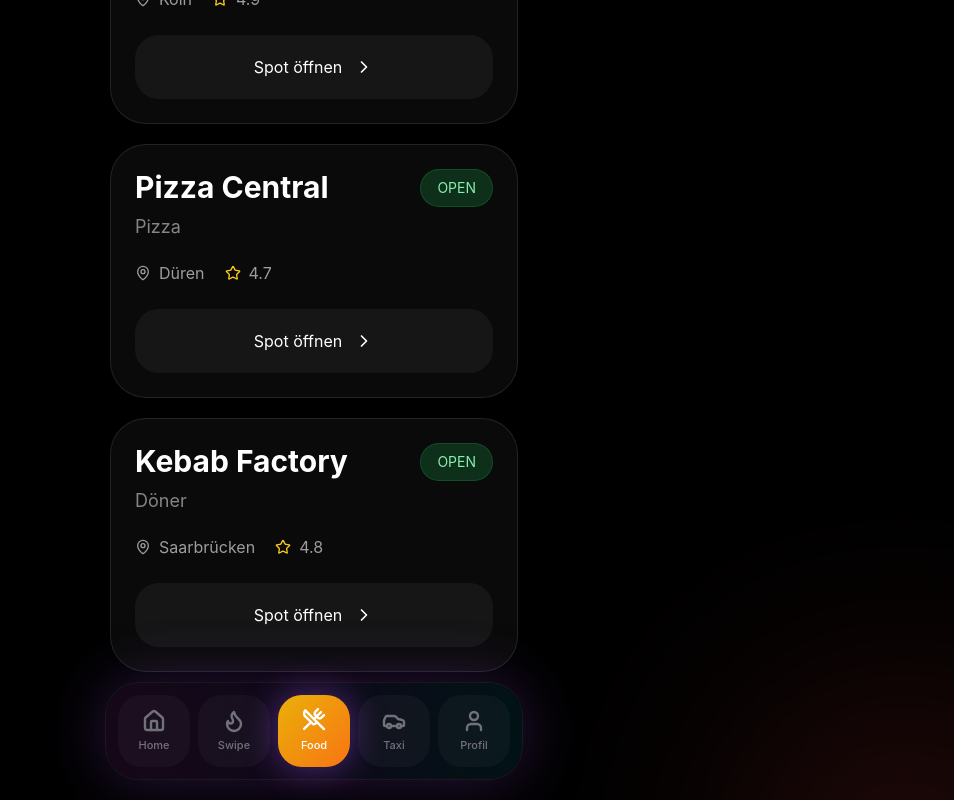
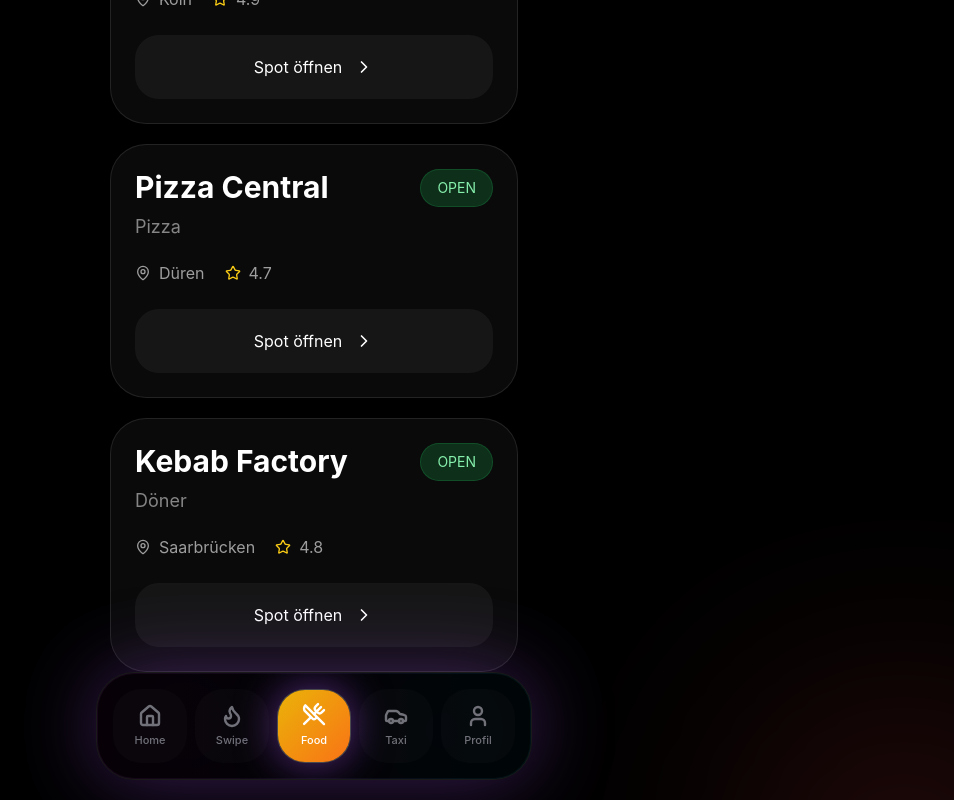
Before and after one commit to partynoxen/noxen-beta, a Next.js app: page /food in a window 1280 px wide. Shown: the part 628-1428 px from the top of the page, without its empty margins (326-1280 px from the left). Built offline with nearby package versions, Linux system fonts and the light colour scheme.

Commit message:
New premium nav

```diff
--- a/app/components/bottom-nav.tsx
+++ b/app/components/bottom-nav.tsx
@@ -48,29 +48,83 @@ export default function BottomNav() {
   const pathname = usePathname();
 
   return (
-    <div className="fixed bottom-5 left-1/2 z-[999] -translate-x-1/2">
+    <div className="fixed bottom-5 left-1/2 z-[9999] -translate-x-1/2">
       <motion.div
-        initial={{ opacity: 0, y: 40 }}
-        animate={{ opacity: 1, y: 0 }}
+        initial={{
+          opacity: 0,
+          y: 60,
+          scale: 0.9,
+        }}
+        animate={{
+          opacity: 1,
+          y: 0,
+          scale: 1,
+        }}
         transition={{
-          duration: 0.5,
+          duration: 0.6,
+          ease: "easeOut",
         }}
         className="
           relative
           flex
           items-center
           gap-2
-          rounded-[34px]
+          overflow-hidden
+          rounded-[38px]
           border
           border-white/10
-          bg-black/40
-          px-3
-          py-3
-          backdrop-blur-3xl
-          shadow-[0_0_60px_rgba(168,85,247,0.25)]
+          bg-black/30
+          px-4
+          py-4
+          backdrop-blur-[40px]
+          shadow-[0_0_80px_rgba(168,85,247,0.35)]
         "
       >
-        <div className="absolute inset-0 rounded-[34px] bg-gradient-to-r from-fuchsia-500/10 via-violet-500/10 to-cyan-500/10" />
+        <div className="absolute inset-0 bg-gradient-to-r from-fuchsia-500/10 via-violet-500/10 to-cyan-500/10" />
+
+        <div className="absolute inset-[1px] rounded-[36px] bg-black/70" />
+
+        <motion.div
+          animate={{
+            opacity: [0.2, 0.5, 0.2],
+            scale: [1, 1.2, 1],
+          }}
+          transition={{
+            duration: 6,
+            repeat: Infinity,
+          }}
+          className="
+            absolute
+            left-10
+            top-0
+            h-24
+            w-24
+            rounded-full
+            bg-fuchsia-500/20
+            blur-3xl
+          "
+        />
+
+        <motion.div
+          animate={{
+            opacity: [0.2, 0.6, 0.2],
+            scale: [1, 1.3, 1],
+          }}
+          transition={{
+            duration: 7,
+            repeat: Infinity,
+          }}
+          className="
+            absolute
+            right-10
+            bottom-0
+            h-24
+            w-24
+            rounded-full
+            bg-cyan-500/20
+            blur-3xl
+          "
+        />
 
         {navItems.map((item) => {
           const active = pathname === item.href;
@@ -79,29 +133,56 @@ export default function BottomNav() {
           return (
             <Link key={item.href} href={item.href}>
               <motion.div
-                whileTap={{ scale: 0.9 }}
-                whileHover={{ y: -4 }}
+                whileHover={{
+                  y: -6,
+                  scale: 1.05,
+                }}
+                whileTap={{
+                  scale: 0.92,
+                }}
                 className={`
                   relative
+                  z-10
                   flex
-                  h-[72px]
-                  w-[72px]
+                  h-[74px]
+                  w-[74px]
                   flex-col
                   items-center
                   justify-center
                   overflow-hidden
-                  rounded-[24px]
+                  rounded-[28px]
+                  border
                   transition-all
-                  duration-300
+                  duration-500
                   ${
                     active
-                      ? "bg-white/10 shadow-[0_0_35px_rgba(168,85,247,0.45)]"
-                      : "bg-white/[0.03]"
+                      ? "border-white/20 bg-white/10 shadow-[0_0_40px_rgba(168,85,247,0.5)]"
+                      : "border-transparent bg-white/[0.02]"
                   }
                 `}
               >
                 {active && (
                   <>
+                    <motion.div
+                      animate={{
+                        opacity: [0.4, 1, 0.4],
+                        scale: [1, 1.4, 1],
+                      }}
+                      transition={{
+                        duration: 2.5,
+                        repeat: Infinity,
+                      }}
+                      className={`
+                        absolute
+                        h-12
+                        w-12
+                        rounded-full
+                        bg-gradient-to-r
+                        ${item.color}
+                        blur-2xl
+                      `}
+                    />
+
                     <motion.div
                       layoutId="active-pill"
                       className={`
@@ -110,26 +191,6 @@ export default function BottomNav() {
                         bg-gradient-to-br
                         ${item.color}
                         opacity-20
-                      `}
-                    />
-
-                    <motion.div
-                      animate={{
-                        scale: [1, 1.15, 1],
-                        opacity: [0.3, 0.7, 0.3],
-                      }}
-                      transition={{
-                        duration: 2,
-                        repeat: Infinity,
-                      }}
-                      className={`
-                        absolute
-                        h-16
-                        w-16
-                        rounded-full
-                        bg-gradient-to-r
-                        ${item.color}
-                        blur-2xl
                       `}
                     />
                   </>
```
